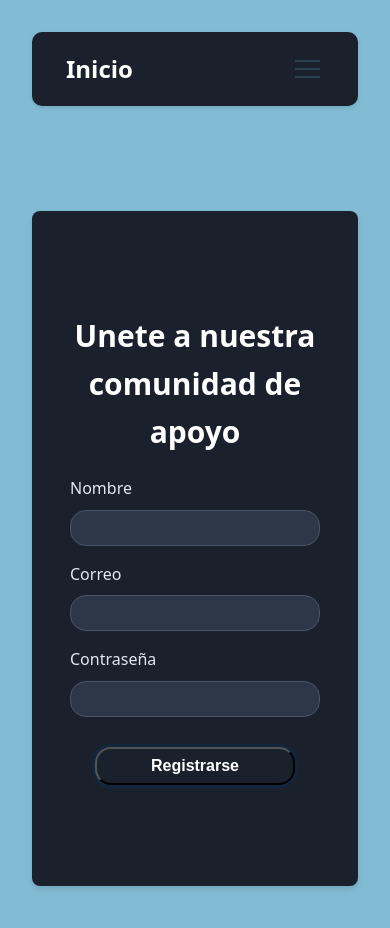
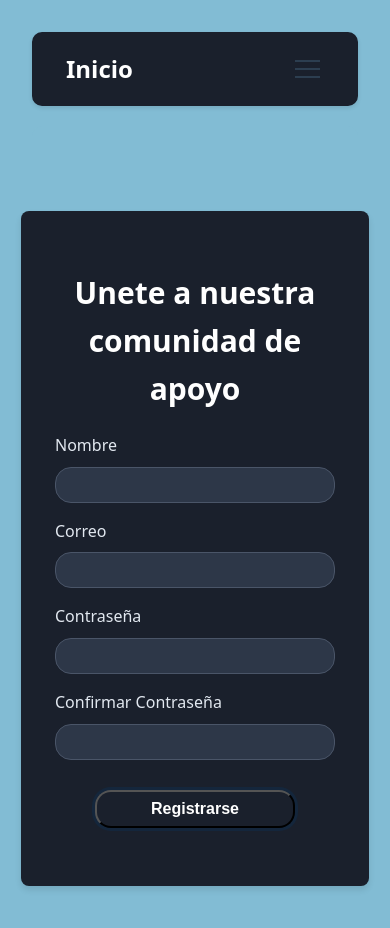
Before and after one commit to IsaacNw321/frontend-chat-ts, a React (Vite) app: page /register in a window 390 px wide. Shown: the top 928 px of the page. Built offline with nearby package versions, Linux system fonts and the light colour scheme; no server answers.

Commit message:
add: confirmpassword into register

```diff
--- a/src/sessions/Register.tsx
+++ b/src/sessions/Register.tsx
@@ -5,6 +5,7 @@ import "../styles/sessions.css";
 import { registerSchema, type RegisterFormValues } from "../validations/registerSchema";
 import { createUser } from "../utils/users";
 import { useNavigate } from "react-router-dom";
+import type { postUser } from "../types";
 
 
 export const Register = () => {
@@ -20,7 +21,7 @@ export const Register = () => {
   });
 
   const registerMutation = useMutation({
-    mutationFn: (data: RegisterFormValues) => createUser(data),
+    mutationFn: (data: postUser) => createUser(data),
 
     onSuccess: (user, variables) => {
       console.log("Registro exitoso. Respuesta de la API:", user, variables);
@@ -36,7 +37,9 @@ export const Register = () => {
   const error = registerMutation.error;
 
   const onSubmit = (data: RegisterFormValues) => {
-    registerMutation.mutate(data);
+    const {confirmpassword, ...result} = data
+    const dataWC = result
+    registerMutation.mutate(dataWC);
   };
 
   return (
@@ -71,7 +74,13 @@ export const Register = () => {
               <span className='errorMessage'>{errors.password.message}</span>
             )}
           </div>
-
+          <div className='formField'>
+            <label htmlFor="confirmpassword">Confirmar Contraseña</label>
+            <input id="confirmpassword" type="password" {...register("confirmpassword")} />
+            {errors.confirmpassword && (
+              <span className='errorMessage'>{errors.confirmpassword.message}</span>
+            )}
+          </div>
 
           <button className='authButton' type="submit" disabled={isPending}>
             {isPending ? "Enviando..." : "Registrarse"}
--- a/src/styles/masters.css
+++ b/src/styles/masters.css
@@ -19,6 +19,7 @@
   display: flex;
   justify-content: center;
 }
+
 
 .master-image {
   width: 100%;
--- a/src/styles/sessions.css
+++ b/src/styles/sessions.css
@@ -199,7 +199,7 @@
   }
 
   .formField input {
-    width: 250px;
+    width: 280px;
     padding: 0.5rem;
   }
 
--- a/src/validations/registerSchema.ts
+++ b/src/validations/registerSchema.ts
@@ -1,4 +1,5 @@
-import z from "zod";
+import { z } from "zod";
+
 export const registerSchema = z.object({
   userName: z
     .string()
@@ -11,7 +12,14 @@ export const registerSchema = z.object({
     .string()
     .min(6, "La contraseña debe tener al menos 6 caracteres")
     .max(128, "La contraseña es demasiado larga"),
+  confirmpassword: z
+    .string()
+    .min(6, "La contraseña debe tener al menos 6 caracteres")
+    .max(128, "La contraseña es demasiado larga"),
+})
+.refine((data) => data.password === data.confirmpassword, {
+  message: "Las contraseñas no coinciden",
+  path: ["confirmpassword"],
 });
 
-
-export type RegisterFormValues = z.infer<typeof registerSchema>;
+export type RegisterFormValues = z.input<typeof registerSchema>;
```
